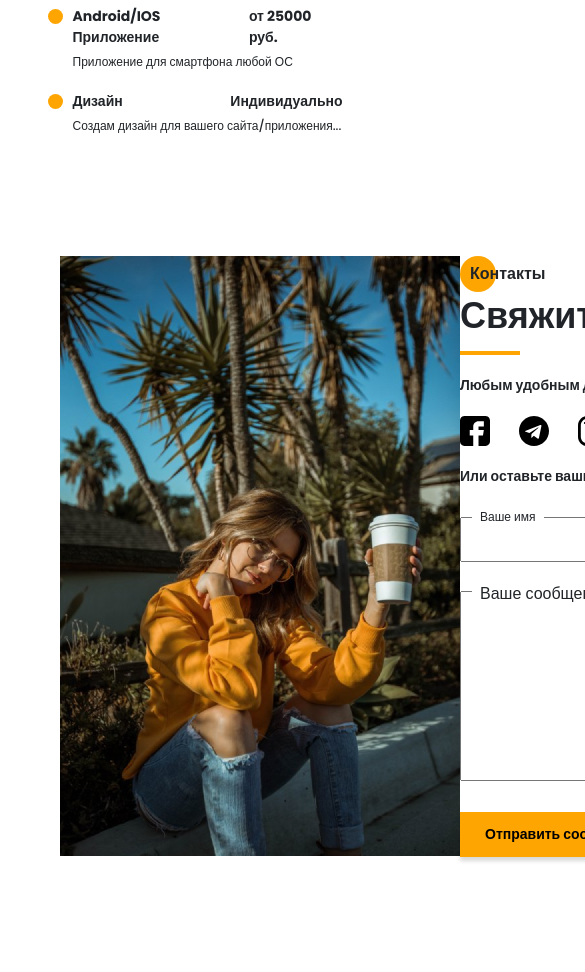
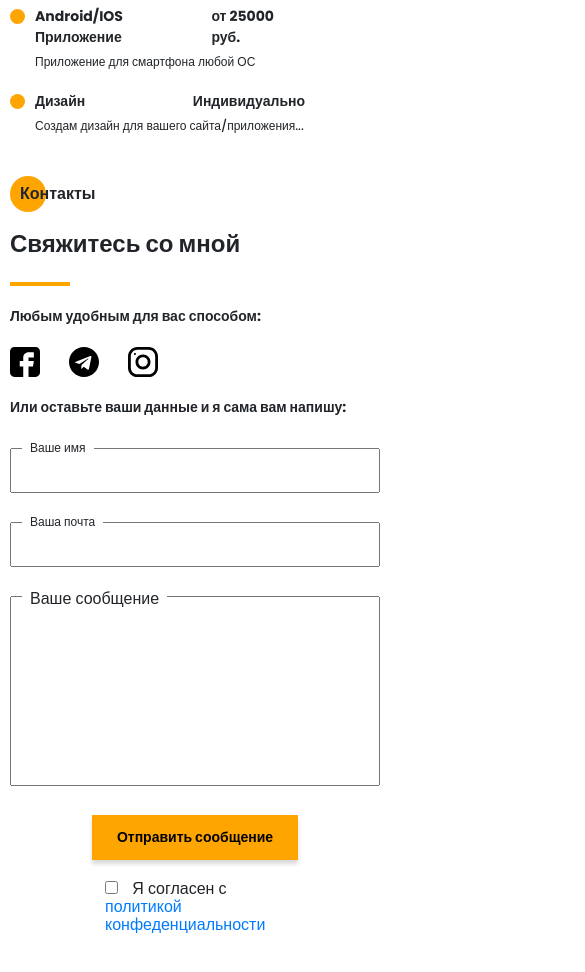
Before and after one commit to Euheniya/learn_portfolio_3_1, a website: page src/index.html in a window 390 px wide. Shown: the part 8220-9192 px from the top of the page, 585 px wide, since content can reach past the window. Before the commit the page ends 9166 px from the top, so only its background shows below. Drawn offline with nearby package versions, Linux system fonts and the light colour scheme; files that its build step writes are made by us from their sources.

Commit message:
media_contacts

```diff
--- a/src/sass/blocks/_contacts.scss
+++ b/src/sass/blocks/_contacts.scss
@@ -43,7 +43,7 @@
     &__form {
         padding-top: 30px;
         display: grid;
-        grid-template: 45px 190px 45px / repeat(2, 280px);
+        grid-template: 45px 190px 45px / repeat(auto-fit, 280px);
         justify-content: space-between;
         row-gap: 29px;
         label {
--- a/src/sass/blocks/_media.scss
+++ b/src/sass/blocks/_media.scss
@@ -61,6 +61,17 @@
             grid-row: unset;
         }
     }
+    .price {
+        padding-top: 120px;
+    }
+    .contacts {
+        &__container {
+            grid-template-columns: 350px 510px;
+        }
+        &__form {
+            grid-template-columns: repeat(auto-fit, 240px);;
+        }
+    }
 
 }
 
@@ -113,11 +124,23 @@
         }
     }
     .price {
-        padding-top: 120px;
+
         &__wrapper {
             padding: 0;
             grid-template-columns: repeat(auto-fit, 350px);
-            justify-content: center;
+            justify-content: space-between;
+        }
+    }
+    .contacts {
+        &__container {
+            padding: 0;
+            grid-template-columns: 1fr;
+        }
+        &__photo {
+            display: none;
+        }
+        &__form {
+            grid-template-columns: repeat(auto-fit, 300px);
         }
     }
 }
@@ -195,6 +218,40 @@
         }
         &__item {
             padding-bottom: 0;
+        }
+    }
+    .contacts {
+        padding: 40px 0 50px 0;
+        &__wrapper {
+            grid-template-columns: 1fr;
+        }
+        &__form {
+            grid-template: 45px 45px 190px minmax(45px, auto) / 1fr;
+
+        }
+        &__textarea {
+            grid-column: unset;
+            width: 100%;
+        }
+        &__triggers {
+            grid-column: unset;
+            grid-template-columns: 1fr;
+            column-gap: unset;
+            row-gap: 20px;
+        }
+        &__btn {
+            margin: 0 auto;
+        }
+        &__policy {
+            width: 180px;
+            margin: 0 auto;
+            line-height: 18px;
+        }
+        &__title {
+            padding-top: 20px;
+            padding-bottom: 15px;
+            font-size: 24px;
+            line-height: 36px;
         }
     }
     .title {
```
Also changed, not shown: dist/css/style.min.css.
